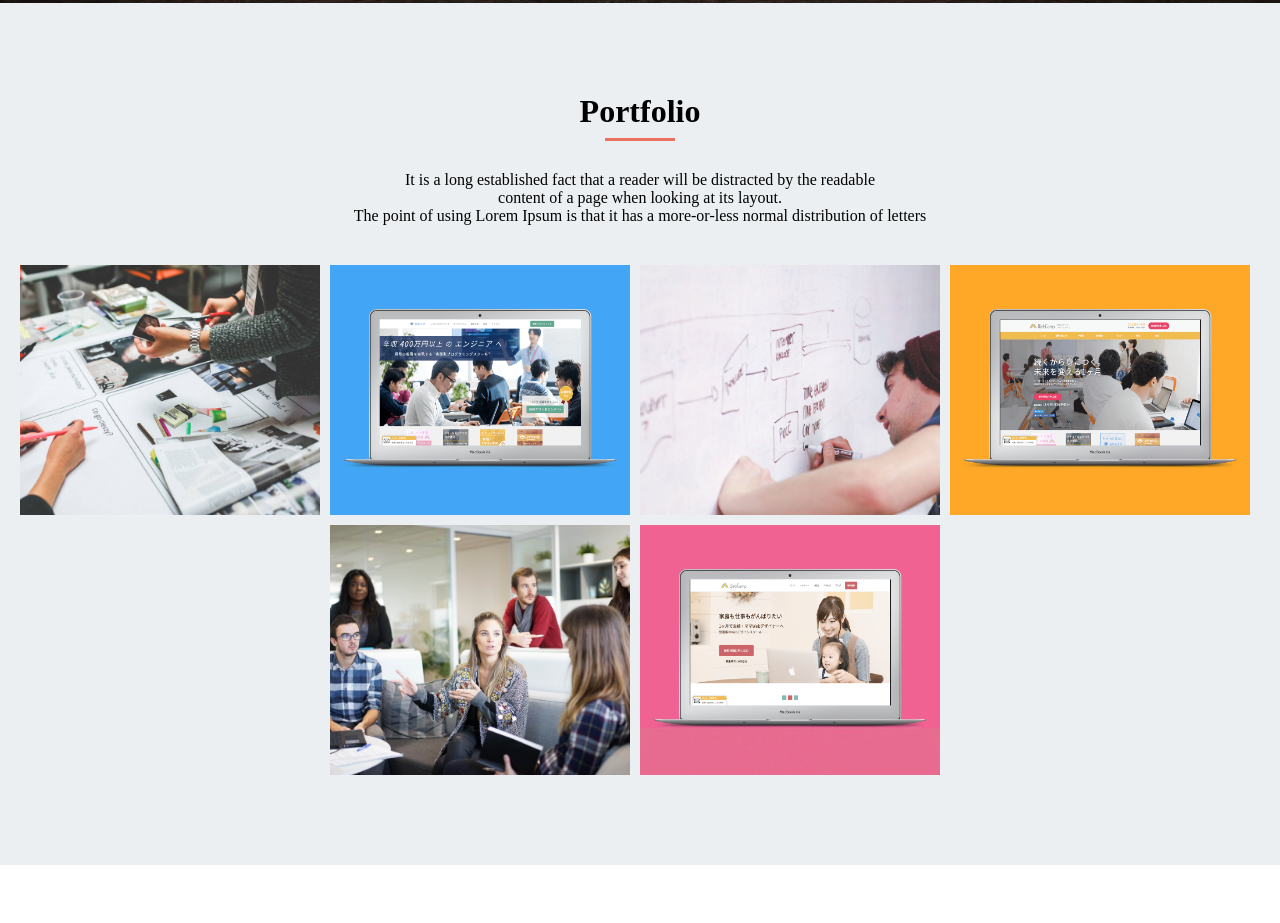
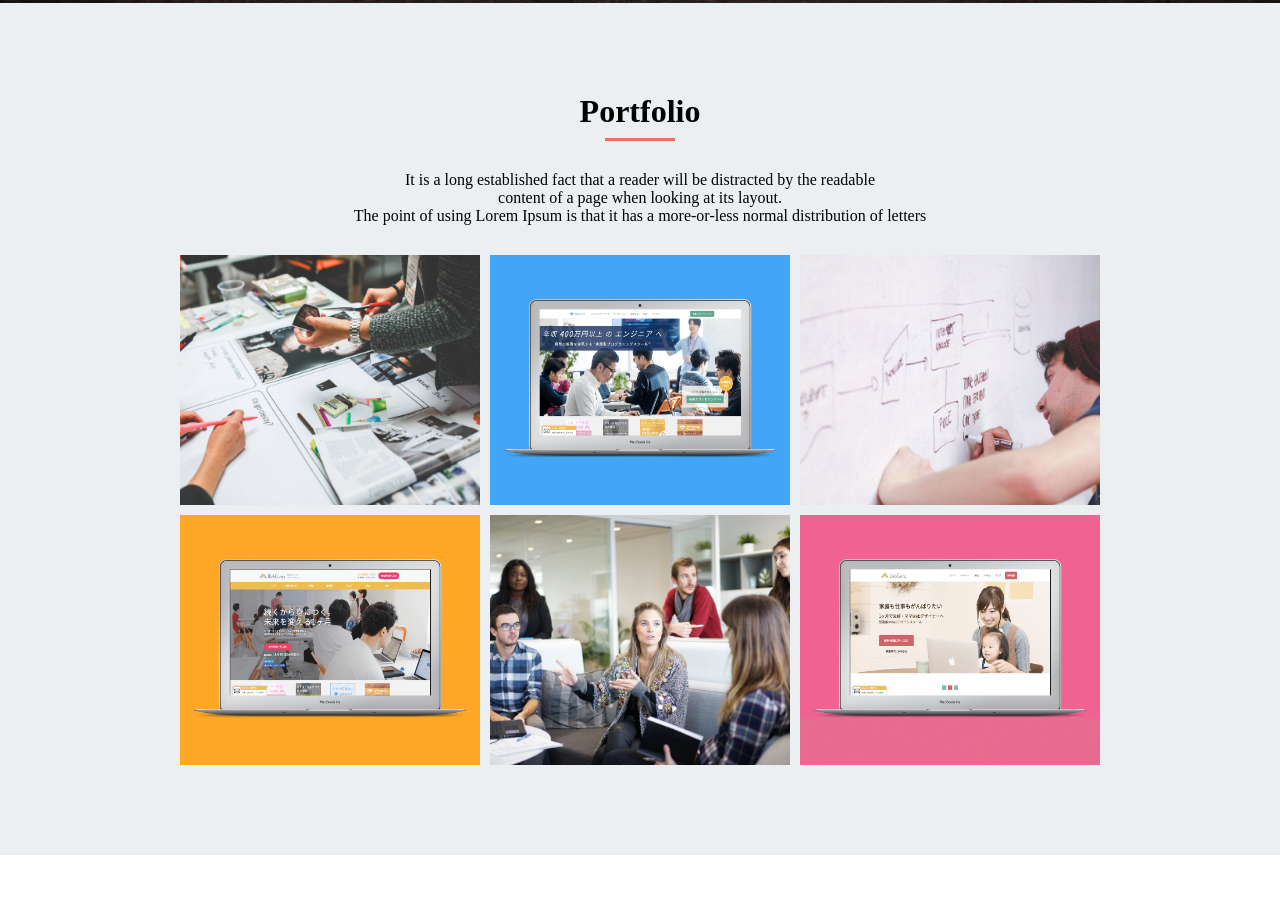
Before and after one commit to Shiro-13/MySite, a plain HTML site: page index.html in a window 1280 px wide. Shown: the part 717-1640 px from the top of the page. Drawn offline with Linux system fonts and the light colour scheme.

Commit message:
[Add]フッター

```diff
--- a/index.html
+++ b/index.html
@@ -50,12 +50,12 @@
             The point of using Lorem Ipsum is that it has a more-or-less normal distribution of letters
             </P>
           <div class="portfolio-image">
-            <div class="portfolio-img1"></div>
-            <div class="portfolio-img2"></div>
-            <div class="portfolio-img3"></div>
-            <div class="portfolio-img4"></div>
-            <div class="portfolio-img5"></div>
-            <div class="portfolio-img6"></div>
+            <div class="portfolio img-1"></div>
+            <div class="portfolio img-2"></div>
+            <div class="portfolio img-3"></div>
+            <div class="portfolio img-4"></div>
+            <div class="portfolio img-5"></div>
+            <div class="portfolio img-6"></div>
           </div>
         </div>
       </section>
@@ -147,6 +147,9 @@
         </div>
       </section>
 
-    <footer></footer>
+    <footer>
+        <p class="copyright">©︎ 2017 WebCamp</p>
+      </div>
+    </footer>
   </body>
 </html>
--- a/style.css
+++ b/style.css
@@ -63,11 +63,12 @@ header {
 }
 
 .portfolio-container {
-  padding-top: 90px;
-  padding-bottom: 90px;
+  width: 1024px;
+  margin: 0 auto;
 }
 
 .heading {
+  padding-top: 90px;
   text-align: center;
   color: #000000;
   font-size: 32px;
@@ -91,48 +92,51 @@ header {
 
 .portfolio-image {
   display: flex;
+  flex-wrap: wrap;
   justify-content: center;
-  flex-wrap: wrap;
+  margin: 0 auto;
+  padding-bottom: 90px;
 }
 
-.portfolio-image > div {
+.portfolio {
+  float: left;
   width: 300px;
   height: 250px;
+  margin: 10px 10px 0 0;
   background-size: cover;
   background-position: center;
-  margin: 10px 10px 0 0;
 }
 
-.portfolio-img1 {
+.img-1 {
   background-image: url(img/sketch.jpg);
 }
 
-.portfolio-img2 {
+.img-2 {
   background-image: url(img/websuku.png);
 }
 
-.portfolio-img3 {
+.img-3 {
   background-image: url(img/write.jpg);
 }
 
-.portfolio-img4 {
+.img-4 {
   background-image: url(img/webcamp.png);
 }
 
-.portfolio-img5 {
+.img-5 {
   background-image: url(img/talk.jpg);
 }
 
-.portfolio-img6 {
+.img-6 {
   background-image: url(img/webcamp-mother.png);
 }
 
-.portfolio-image :nth-child(3n) {
-  padding-right: 0px;
+.portfolio:nth-child(-n + 3) {
+  margin-top: 0px;
 }
 
-.portfolio-image :nth-child(-n + 3) {
-  padding-top: 0px;
+.portfolio:nth-child(3n) {
+  margin-right: 0px;
 }
 
 .feature-container {
@@ -262,5 +266,13 @@ header {
 
 footer {
   width: 100%;
-  height: ;
+  height: 60px;
+  line-height: 60px;
+  background-color: #ec715f;
 }
+
+.copyright {
+  text-align: center;
+  font-size: 16px;
+  color: #fafafa;
+}
```
